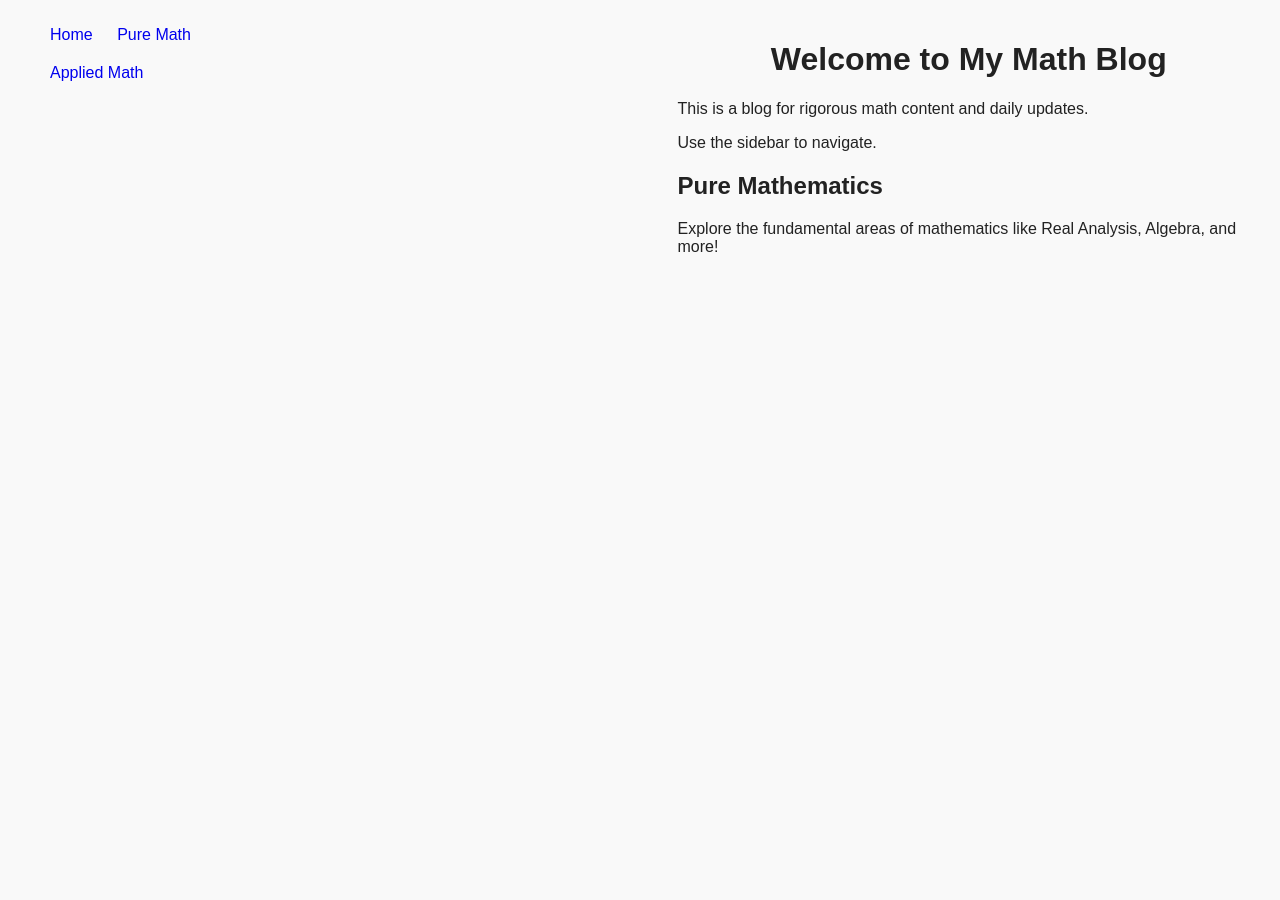
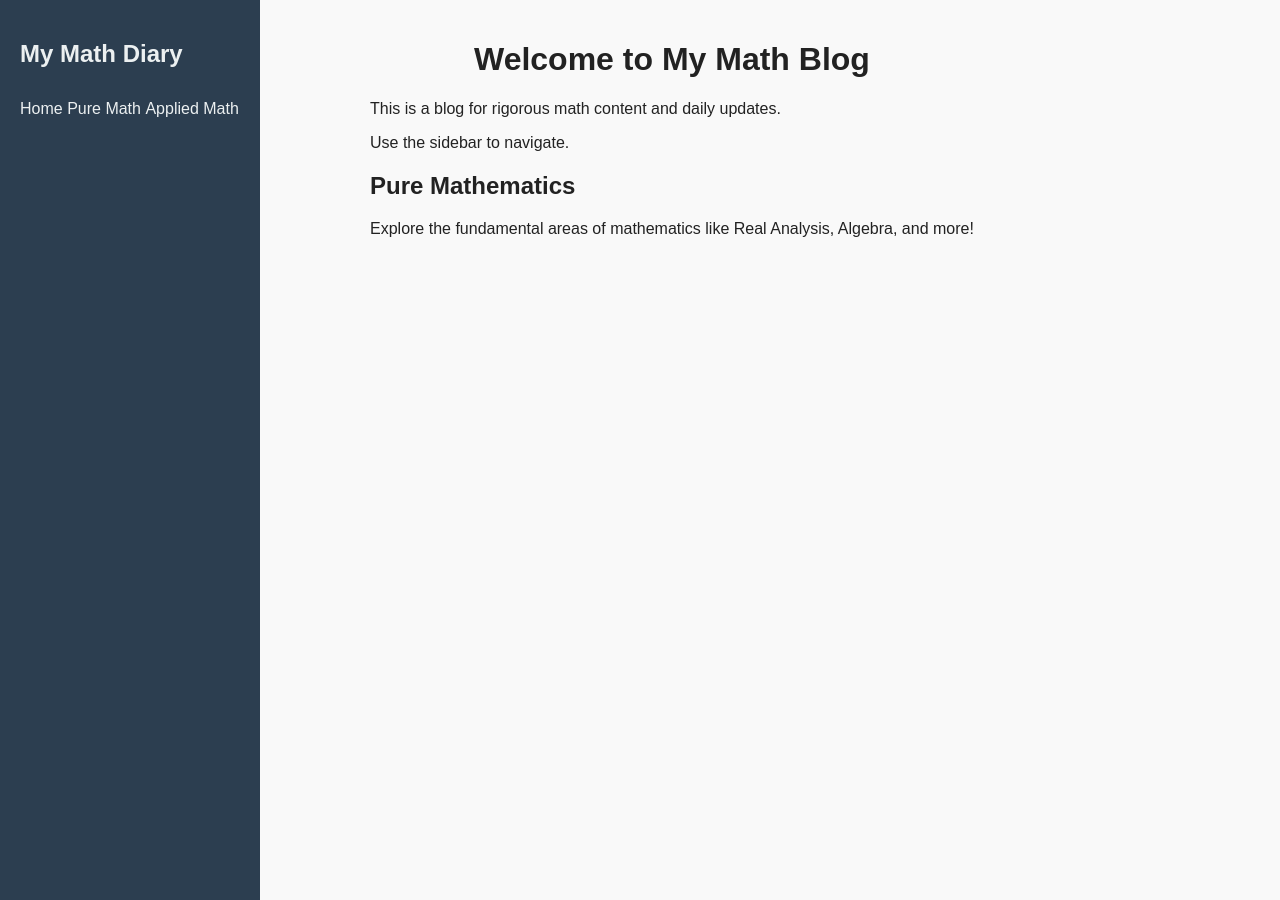
Before and after one commit to GitDisciplined/GitDisciplined.github.io, a Jekyll site: the page built from index.md, in a window 1280 px wide. Built offline with Jekyll 4.4.1, drawn with Linux system fonts in a browser that asks for light colours.

Commit message:
Update sidebar.html

```diff
--- a/_includes/sidebar.html
+++ b/_includes/sidebar.html
@@ -1,10 +1,7 @@
-
-
-
-
-<nav>
+<nav class="sidebar">
+  <h2>{{ site.title }}</h2>
   <ul>
-    <li><a href="/">Home</a></li>
+    <li><a href="{{ '/' | relative_url }}">Home</a></li>
     <!-- Pure Math Dropdown -->
     <li>
       <a href="#">Pure Math</a>
@@ -15,5 +12,6 @@
       </ul>
     </li>
     <li><a href="/applied-math">Applied Math</a></li>
+
   </ul>
 </nav>
```
